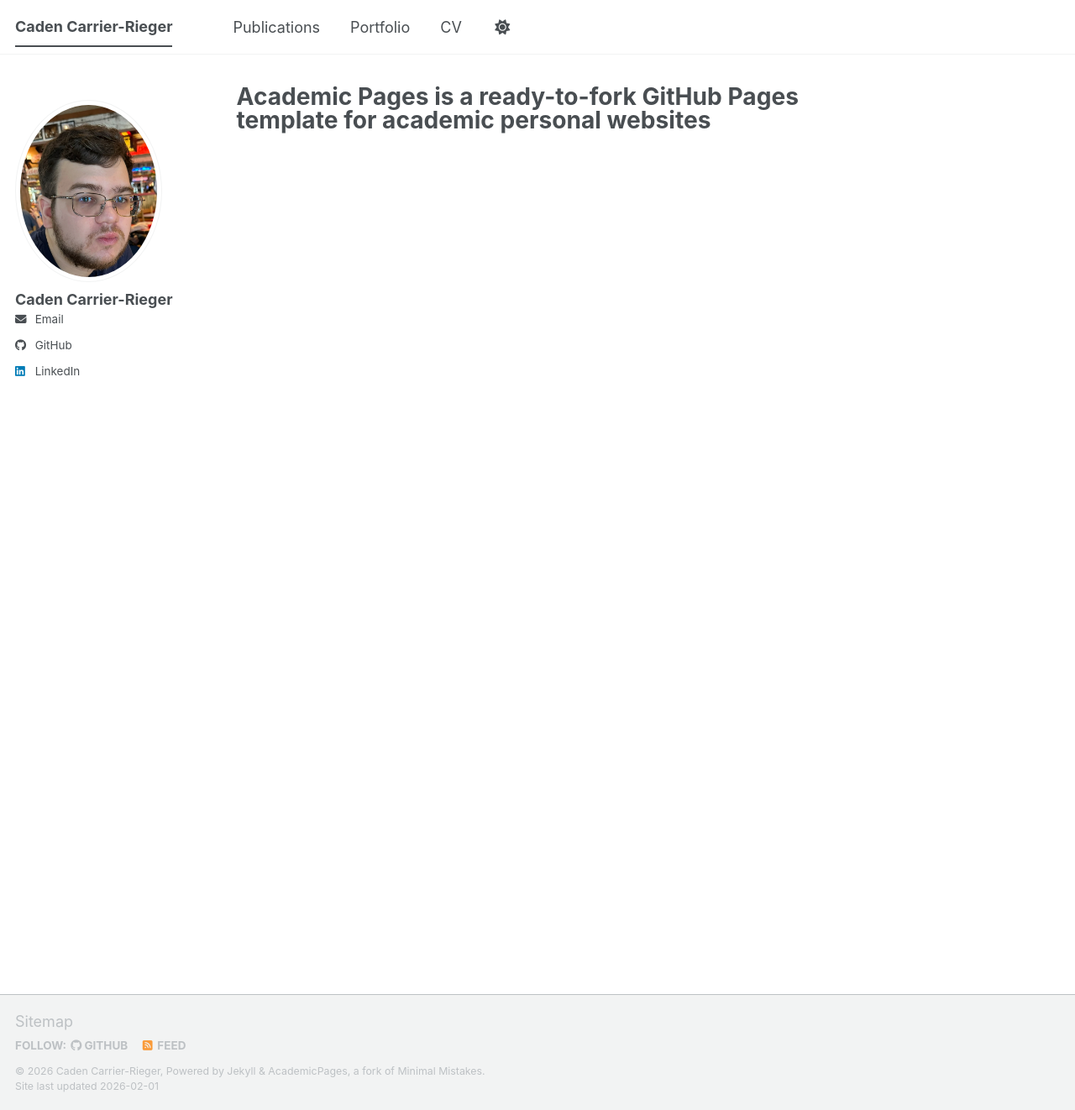
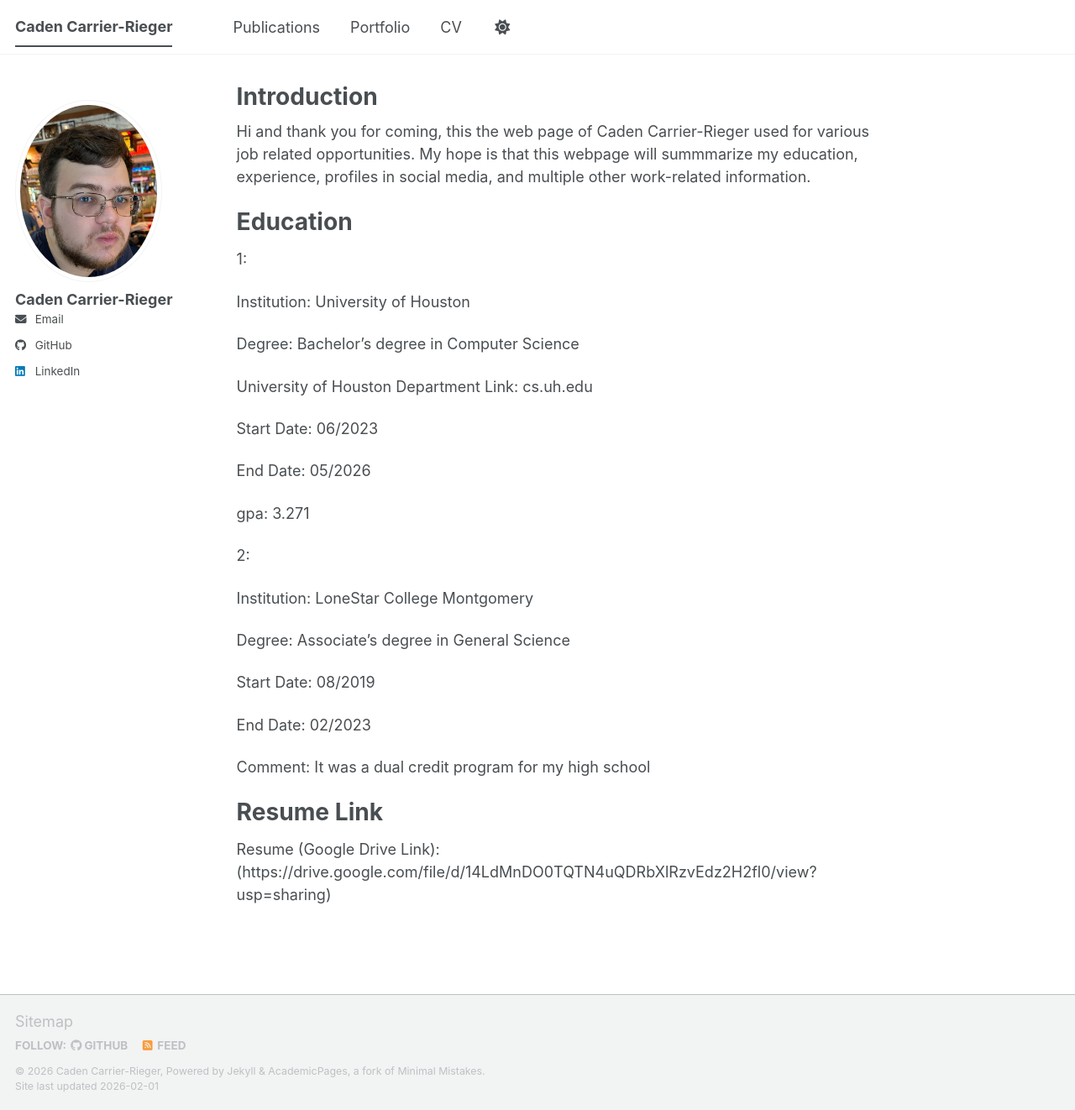
Before and after one commit to cadenrieger-lgtm/cadenrieger-lgtm.github.io, a Jekyll site: the page built from _pages/about.md, in a window 1280 px wide and 1322 px high. Shown: the whole window at 84% size. Built offline with Jekyll 4.4.1, drawn with Linux system fonts in a browser that asks for light colours; a script bundle is joined from its source files by our own code; library files that are not in the unit come from our copies.

Commit message:
Revise about page with personal and education details
Updated the about page to provide personal information, education details, and a resume link.

```diff
--- a/_pages/about.md
+++ b/_pages/about.md
@@ -1,8 +1,42 @@
 ---
 permalink: /
-title: "Academic Pages is a ready-to-fork GitHub Pages template for academic personal websites"
+title: "Introduction"
 author_profile: true
 redirect_from:
   - /about/
   - /about.html
 ---
+
+Hi and thank you for coming, this the web page of Caden Carrier-Rieger used for various job related opportunities. My hope is that this webpage will summmarize my education, experience, profiles in social media, and multiple other work-related information.
+
+Education
+======
+1:
+
+Institution: University of Houston
+
+Degree: Bachelor's degree in Computer Science
+
+University of Houston Department Link: cs.uh.edu
+
+Start Date: 06/2023
+
+End Date: 05/2026
+
+gpa: 3.271
+
+2:
+
+Institution: LoneStar College Montgomery
+
+Degree: Associate's degree in General Science
+
+Start Date: 08/2019
+
+End Date: 02/2023
+
+Comment: It was a dual credit program for my high school
+
+Resume Link
+=======
+Resume (Google Drive Link): (https://drive.google.com/file/d/14LdMnDO0TQTN4uQDRbXlRzvEdz2H2fl0/view?usp=sharing)
```
